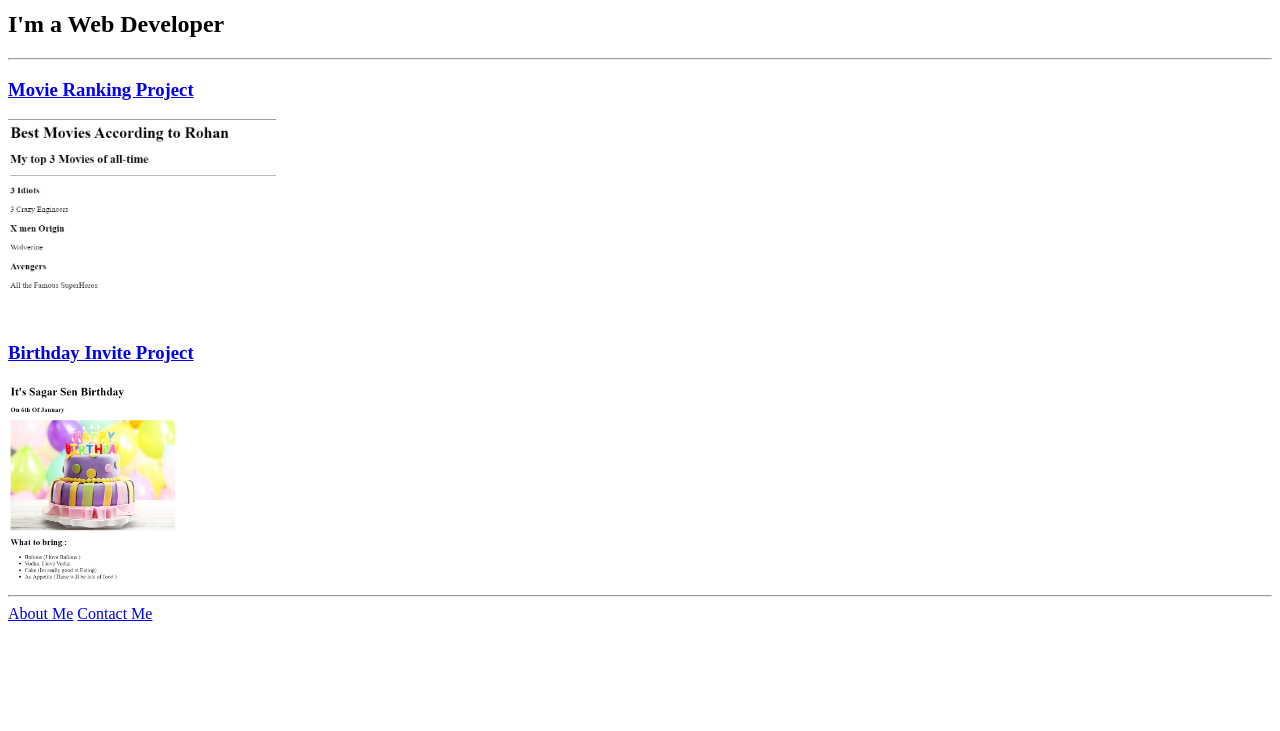
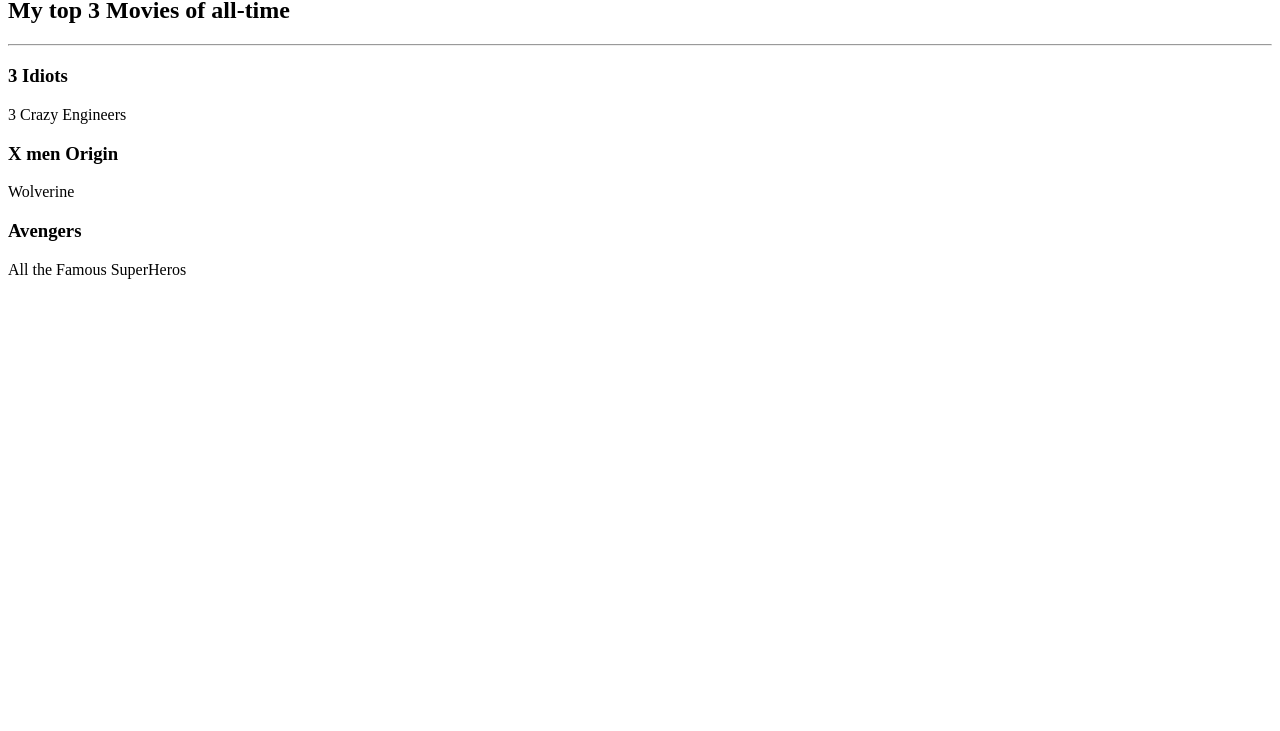
Before and after one commit to Rohan927/html-portfolio, a plain HTML site: page index.html in a window 1280 px wide. Shown: the part 69-800 px from the top of the page. Drawn offline with Linux system fonts and the light colour scheme.

Commit message:
Add files via upload

```diff
--- a/index.html
+++ b/index.html
@@ -1,22 +1,9 @@
-<!DOCTYPE html>
-<html lang="en">
-
-<head>
-  <meta charset="UTF-8">
-  <title>Rohan's Portfolio</title>
-</head>
-
-<body>
-  <h1>Rohan Rondia's Portfolio</h1>
-  <h2>I'm a Web Developer</h2>
-  <hr />
-  <h3><a href="../2.4 Movie Ranking Project/index.html">Movie Ranking Project</a></h3>
-  <img src="./assets/images/movie-ranking.png" height="200" alt="movie ranking project preview"/>
-  <h3><a href="../3.4 Birthday Invite Project/index.html">Birthday Invite Project</a></h3>
-  <img src="./assets/images/birthday-invite.png" height="200" alt="birthday invite project preview"/>
-  <hr />
-  <a href="./public/about.html">About Me</a>
-  <a href="./public/contact.html">Contact Me</a>
-</body>
-
-</html>
+<h1>Best Movies According to Rohan</h1>
+<h2>My top 3 Movies of all-time</h2>
+<hr/>
+<h3>3 Idiots</h3>
+<p>3 Crazy Engineers</p>
+<h3>X men Origin</h3>
+<p>Wolverine</p>
+<h3>Avengers</h3>
+<p>All the Famous SuperHeros</p>
```
Also changed, not shown: solution.html (+34 -19 lines), goal.png.
